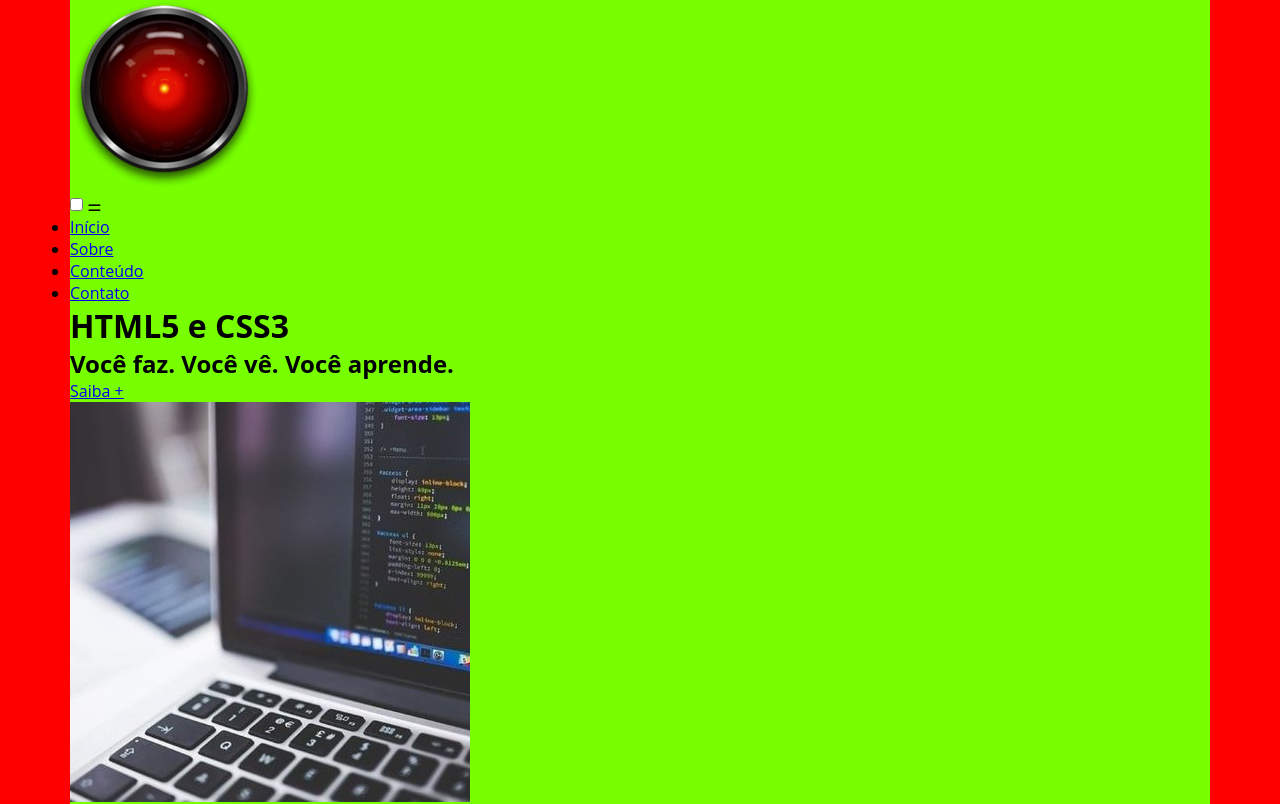
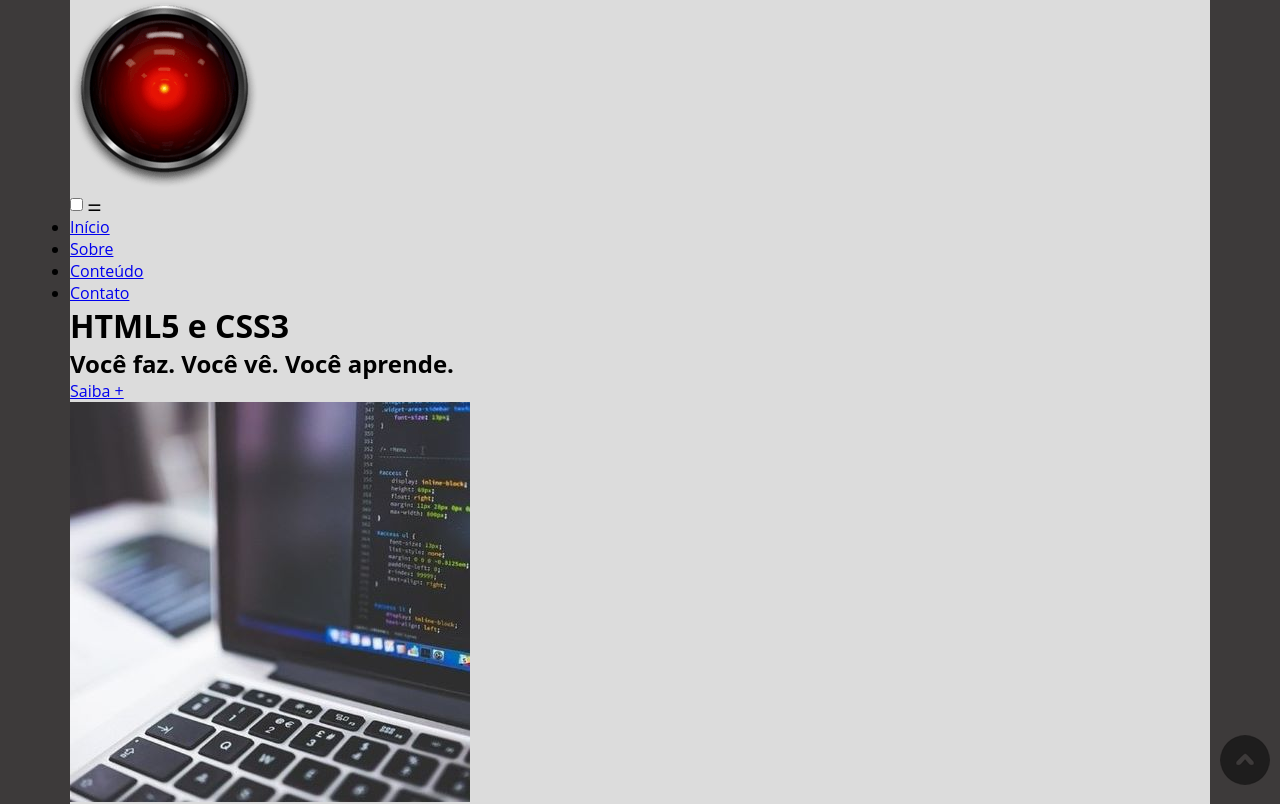
Before and after one commit to Brhilario/html5, a plain HTML site: page index.html in a window 1280 px wide. Shown: the top 804 px of the page. Drawn offline with Linux system fonts and the light colour scheme.

Commit message:
atualizar

```diff
--- a/style.css
+++ b/style.css
@@ -19,7 +19,13 @@ body{
 }
 .Container {
   margin: 0 auto;
-  background-color: #77ff00;
+  background-color: #dcdcdc;
+}
+/* topo do site */
+#topo {
+  position: fixed;
+  right: 10px;
+  bottom: 10px;
 }
 
 /* smartphone landscape*/
@@ -50,7 +56,7 @@ body{
 /* pc */
 @media (min-width: 1200px){
   body{
-    background-color: #f00;
+    background-color: #3d3a3a;
   }
   .Container{
     max-width: 1140px;
```
